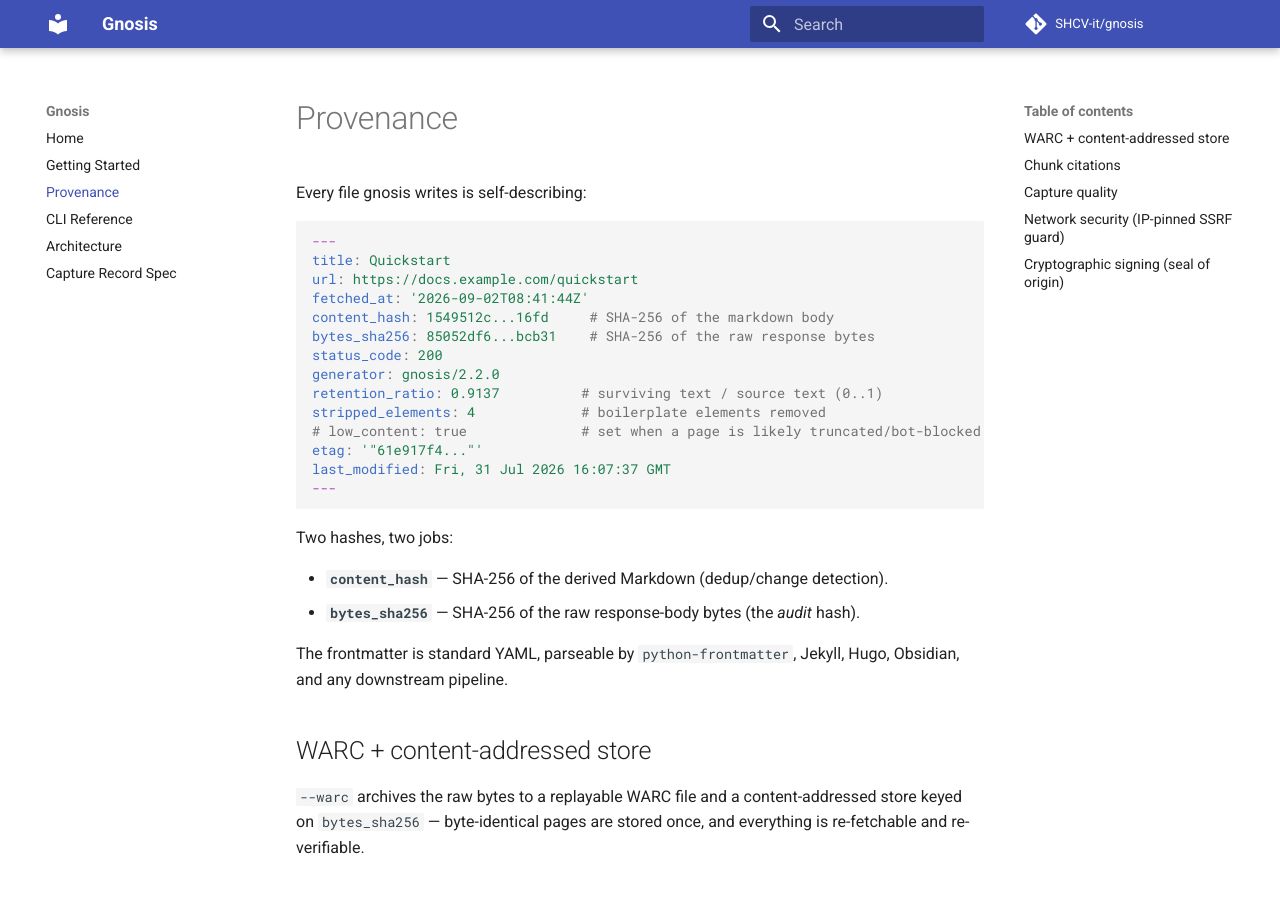
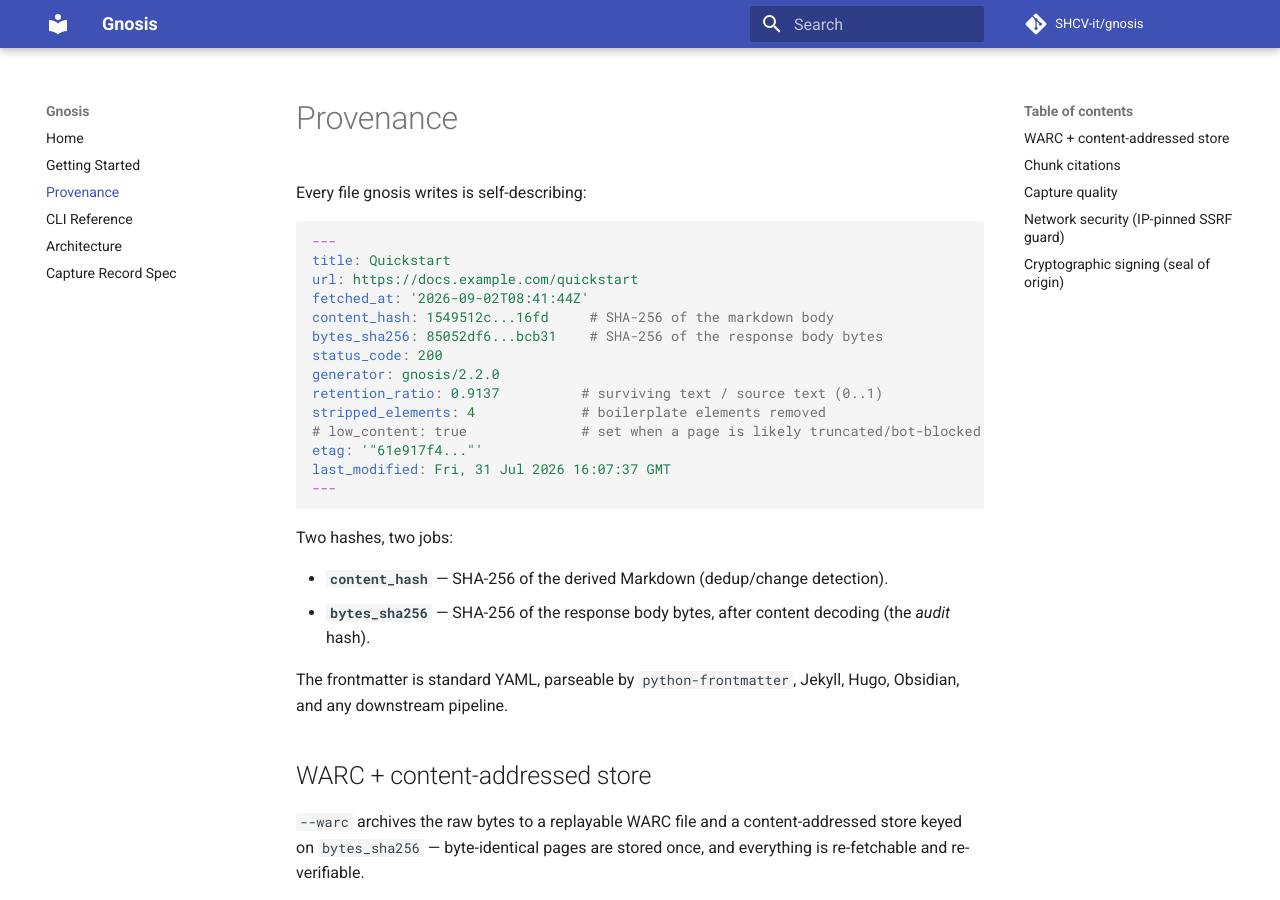
Before and after one commit to SHCV-it/gnosis, an MkDocs documentation site: the page built from docs/provenance.md, in a window 1280 px wide and 900 px high. Built offline with MkDocs 1.6.1 and Material for MkDocs 9.7.7, drawn with Linux system fonts in a browser that asks for light colours; comment, search, counter and statistics services are not loaded.

Commit message:
docs: align bytes_sha256 wording with spec §3.2 (decoded body, not wire bytes) + refresh BENCHMARKS

```diff
--- a/docs/provenance.md
+++ b/docs/provenance.md
@@ -8,7 +8,7 @@ title: Quickstart
 url: https://docs.example.com/quickstart
 fetched_at: '2026-09-02T08:41:44Z'
 content_hash: 1549512c...16fd     # SHA-256 of the markdown body
-bytes_sha256: 85052df6...bcb31    # SHA-256 of the raw response bytes
+bytes_sha256: 85052df6...bcb31    # SHA-256 of the response body bytes
 status_code: 200
 generator: gnosis/2.2.0
 retention_ratio: 0.9137          # surviving text / source text (0..1)
@@ -22,7 +22,7 @@ last_modified: Fri, 31 Jul 2026 16:07:37 GMT
 Two hashes, two jobs:
 
 - **`content_hash`** — SHA-256 of the derived Markdown (dedup/change detection).
-- **`bytes_sha256`** — SHA-256 of the raw response-body bytes (the *audit* hash).
+- **`bytes_sha256`** — SHA-256 of the response body bytes, after content decoding (the *audit* hash).
 
 The frontmatter is standard YAML, parseable by `python-frontmatter`, Jekyll,
 Hugo, Obsidian, and any downstream pipeline.
```
Also changed, not shown: BENCHMARKS.md (+2 -2 lines), README.md (+3 -3 lines).
